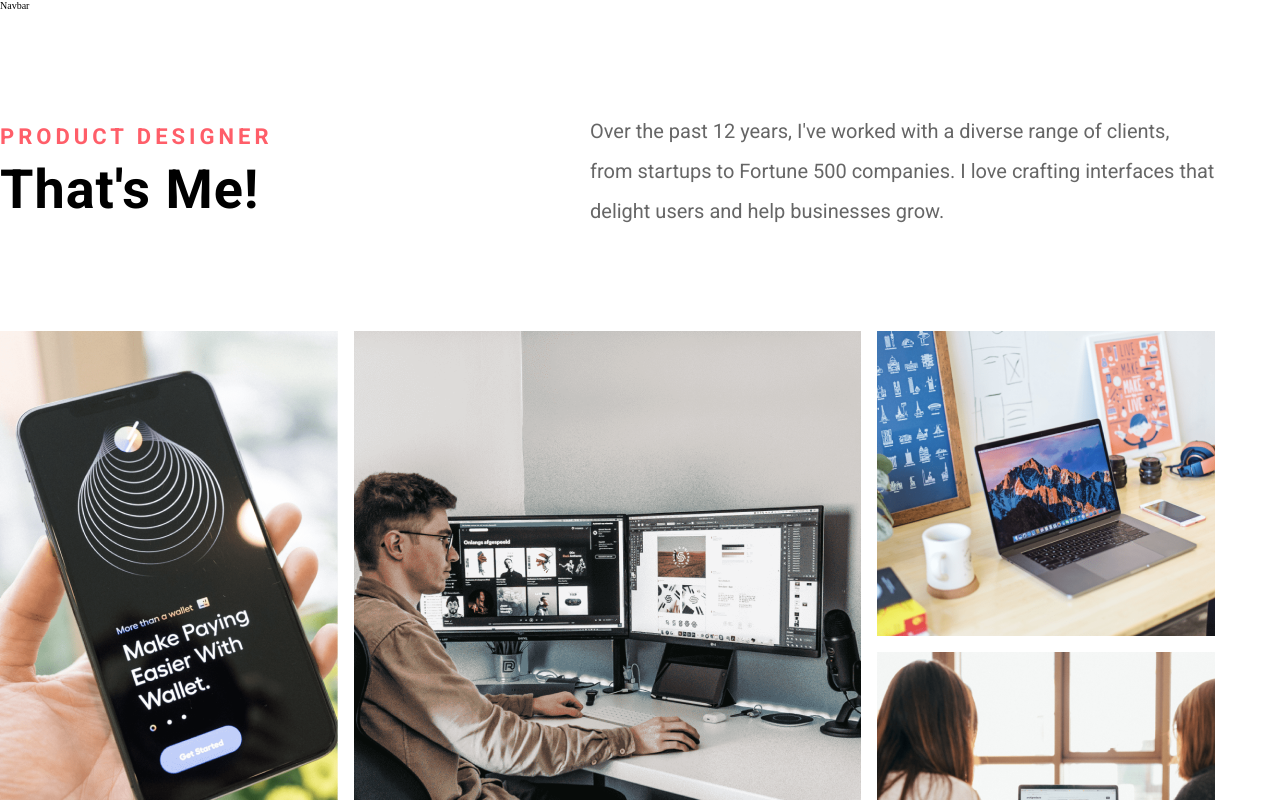
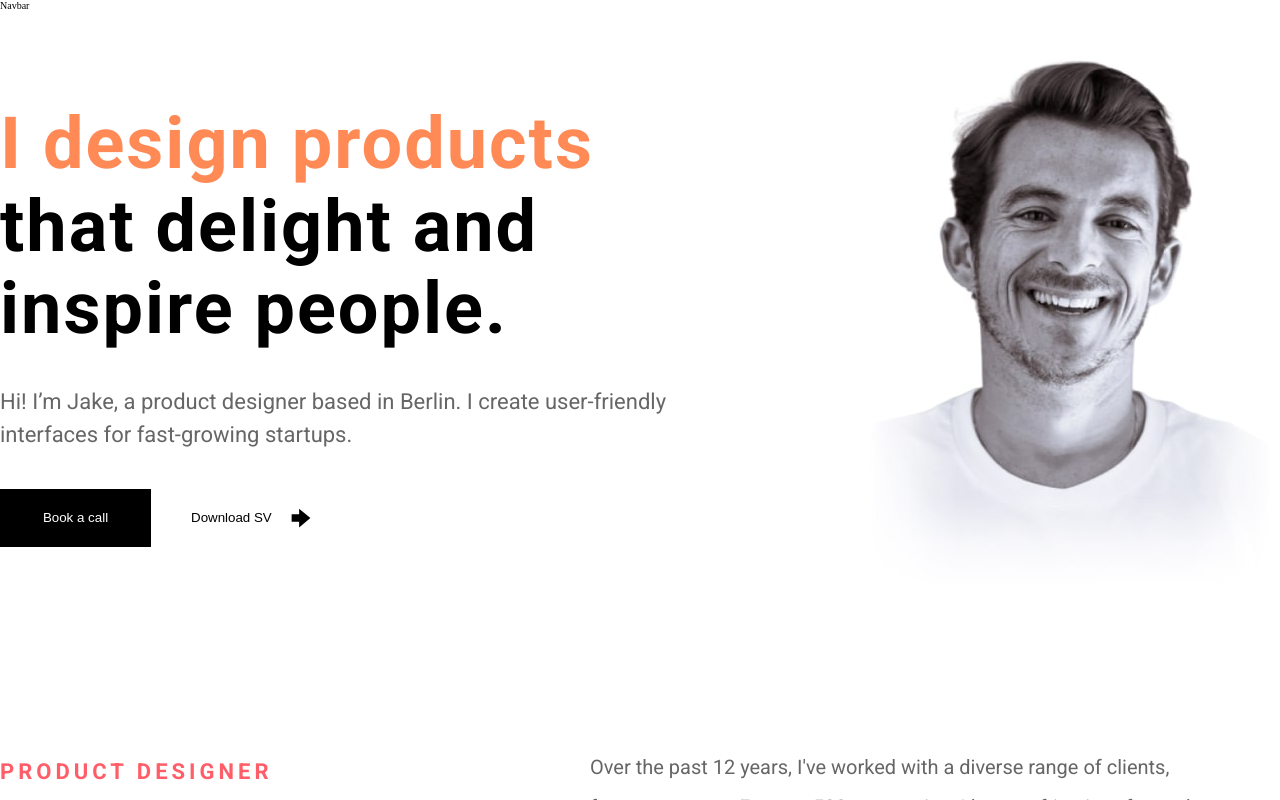
Before and after one commit to savbatovasadbek/newFigma, a React (Vite) app: page / in a window 1280 px wide. Shown: the top 800 px of the page. Built offline with nearby package versions, Linux system fonts and the light colour scheme.

Commit message:
sayt qurildi

```diff
--- a/package.json
+++ b/package.json
@@ -11,7 +11,8 @@
   },
   "dependencies": {
     "react": "^18.2.0",
-    "react-dom": "^18.2.0"
+    "react-dom": "^18.2.0",
+    "react-icons": "^4.12.0"
   },
   "devDependencies": {
     "@types/react": "^18.2.15",
--- a/src/App.jsx
+++ b/src/App.jsx
@@ -1,4 +1,5 @@
 import "./App.css";
+import Header from "./components/Header/Header";
 import Navbar from "./components/Navbar/Navbar";
 import PropductDesigner from "./components/ProductDesigner/PropductDesigner";
 import Service from "./components/Service/Service";
@@ -7,6 +8,7 @@ function App() {
   return (
     <>
       <Navbar />
+      <Header />
       <PropductDesigner />
       <Service />
     </>
--- /dev/null
+++ b/src/components/Header/Header.jsx
@@ -0,0 +1,31 @@
+import React from "react";
+import { GoArrowRight } from "react-icons/go";
+import styles from "./Header.module.css";
+import smilingBrother from "../../assets/images/smilingBrother.png";
+const Header = () => {
+  return (
+    <>
+      <div className='container'>
+        <div className={styles.bigDiv}>
+          <div className={styles.leftSide}>
+            <h2 className={styles.i}>I design products</h2>
+            <h2 className={styles.black}>that delight and inspire people.</h2>
+            <p>
+              Hi! I’m Jake, a product designer based in Berlin. I create
+              user-friendly interfaces for fast-growing startups.
+            </p>
+            <div className={styles.btns}>
+              <button>Book a call</button>
+              <button>
+                Download SV <GoArrowRight className={styles.arrow} />
+              </button>
+            </div>
+          </div>
+          <img src={smilingBrother} alt='' />
+        </div>
+      </div>
+    </>
+  );
+};
+
+export default Header;
--- /dev/null
+++ b/src/components/Header/Header.module.css
@@ -0,0 +1,73 @@
+.i {
+  color: #ff8a56;
+  font-family: Roboto;
+  font-size: 72px;
+  font-style: normal;
+  font-weight: 700;
+  line-height: 82.5px; /* 114.583% */
+  letter-spacing: 2px;
+}
+.black {
+  color: #000;
+  font-family: Roboto;
+  font-size: 72px;
+  font-style: normal;
+  font-weight: 700;
+  line-height: 82.5px; /* 114.583% */
+  letter-spacing: 2px;
+  margin-bottom: 34px;
+}
+
+.leftSide {
+  width: 715px;
+  padding-bottom: 100px;
+  padding-top: 92px;
+}
+.leftSide p {
+  color: #666;
+  font-family: Roboto;
+  font-size: 22px;
+  font-style: normal;
+  font-weight: 400;
+  line-height: 33px; /* 150% */
+  margin-bottom: 38px;
+}
+.leftSide button:first-child {
+  width: 151px;
+  height: 58px;
+  border: none;
+  color: white;
+  flex-shrink: 0;
+  background-color: black;
+}
+
+.bigDiv {
+  display: flex;
+  gap: 20px;
+  align-items: center;
+  justify-content: space-between;
+}
+.btns button:last-child {
+  background-color: transparent;
+  border: none;
+  width: 151px;
+  align-items: center;
+  display: flex;
+  height: 18px;
+  padding-bottom: 0px;
+  gap: 14px;
+}
+button {
+  cursor: pointer;
+}
+
+.arrow {
+  font-size: 30px;
+  align-items: center;
+}
+
+.btns {
+  display: flex;
+  align-items: center;
+  gap: 40px;
+}
```
Also changed, not shown: src/assets/images/smilingBrother.png (added), 1 other file (tests, documents, lock files or other folders).
